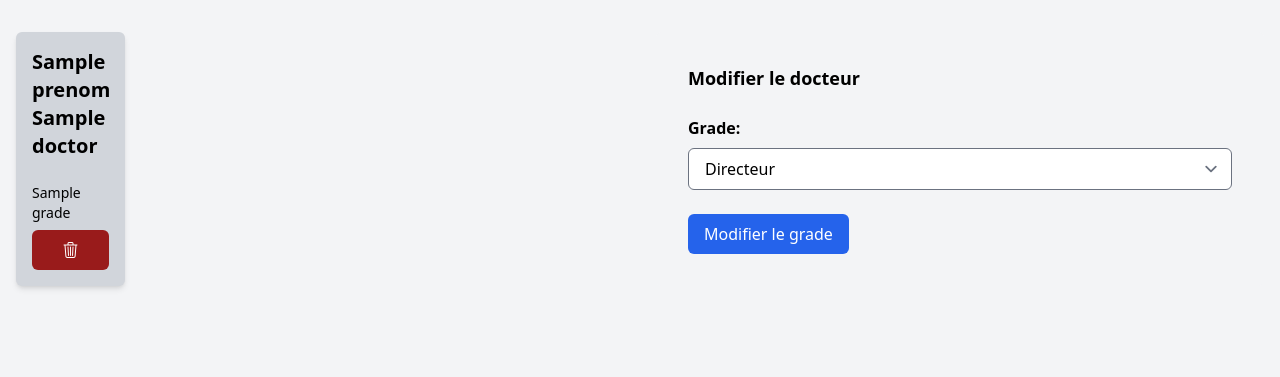
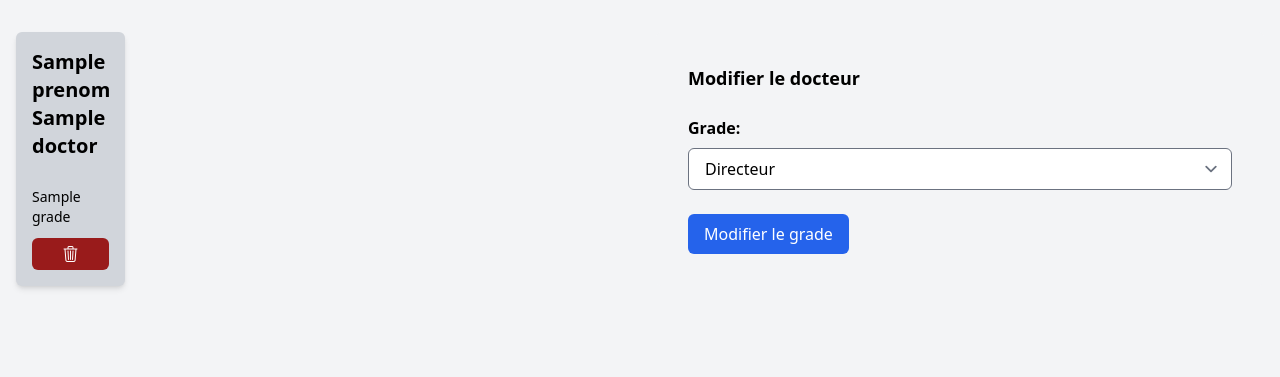
Before and after one commit to Wiibleyde/FailyV-Dispatch, a Flask app: template templates/lsms/doctor.html in a window 1280 px wide. Shown: the top 377 px of the page. Run offline with Flask 3, Linux system fonts and the light colour scheme; tables that the repository leaves empty hold one stand-in row (values such as "Sample post"); the template is opened without the code that fills it: values that come from a table or form of the project are taken from there, most other values are stand-ins (such as "Sample title", 1, 10 or a date in 2020); style sheets or scripts are compiled from the project's sources; some libraries are stand-ins or nearby versions.

Commit message:
Fix padding
Signed-off-by: Wiibleyde <nathan@bonnell.fr>

```diff
--- a/templates/lsms/doctor.html
+++ b/templates/lsms/doctor.html
@@ -34,7 +34,7 @@
                 {% endif %}
                     <h1 class="text-xl font-bold mb-4">{{ doctor.prenom }} {{ doctor.nom }}</h1>
                     <p class="text-sm">{{ doctor.grade }}</p>
-                    <a href="/lsms/doctor/delete/{{ doctor.id }}" class="py-2 px-4 rounded-md text-white text-center bg-red-800 hover:bg-red-900"><i class="bi bi-trash3"></i></a>
+                    <a href="/lsms/doctor/delete/{{ doctor.id }}" class="py-1 px-2 rounded-md text-white text-center bg-red-800 hover:bg-red-900"><i class="bi bi-trash3"></i></a>
                 </div>
             </div>
             <div class="bg-gray-100 rounded-md p-8">
```
